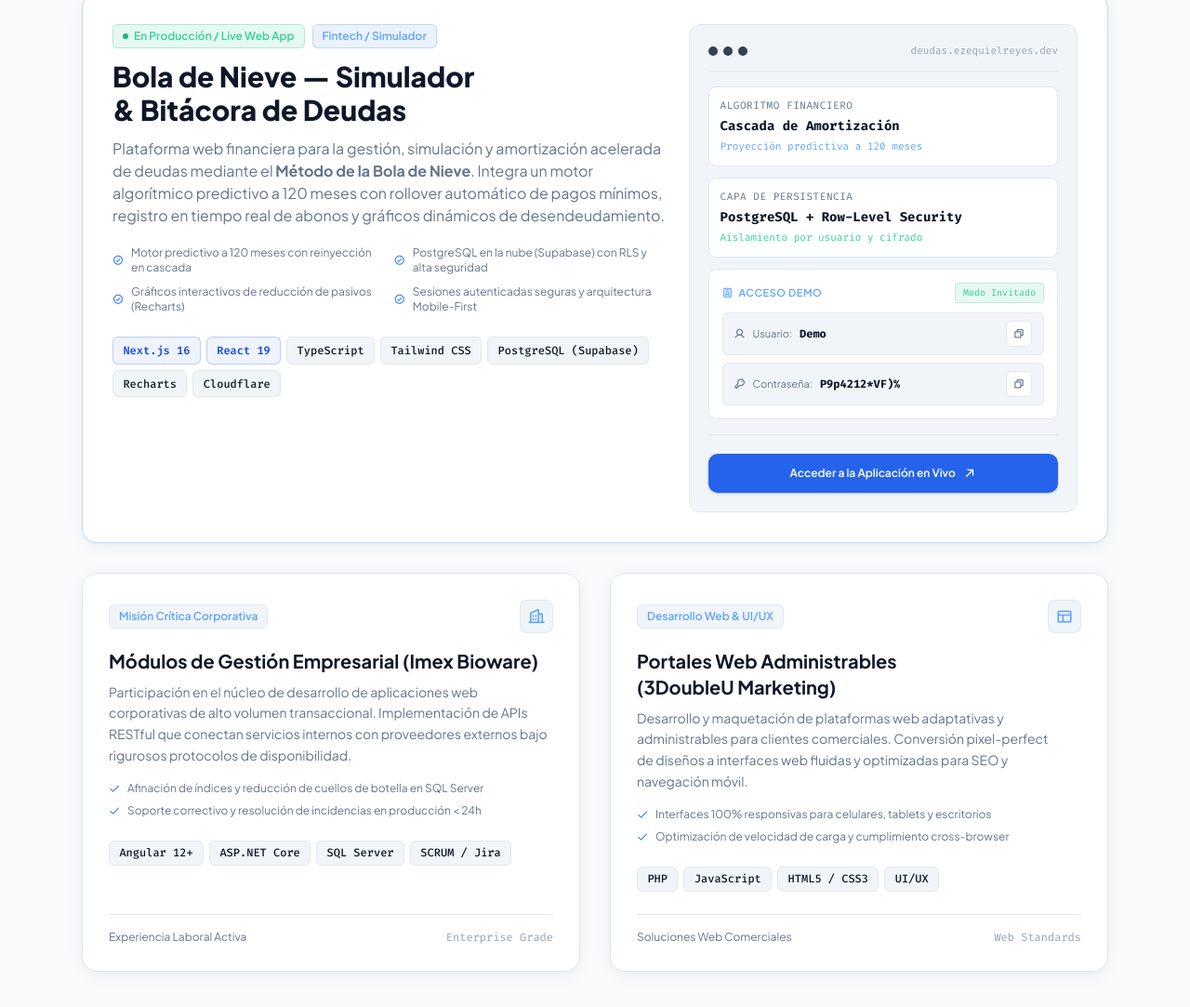
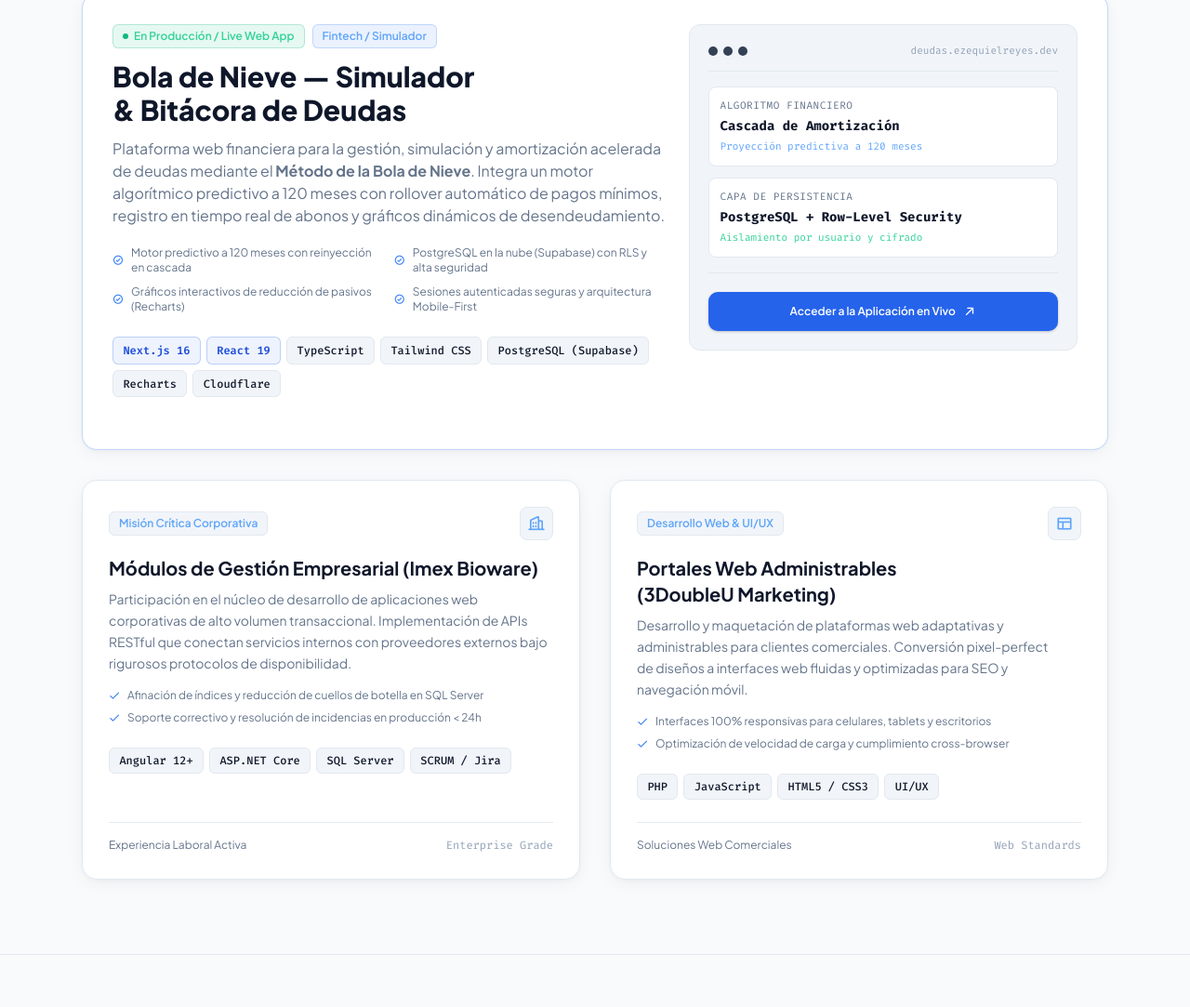
Before and after one commit to EzequielReyesRT/portafolio, a plain HTML site: page index.html in a window 1280 px wide. Shown: the part 4394-5477 px from the top of the page at 93% size. Drawn offline with nearby package versions, Linux system fonts and the light colour scheme.

Commit message:
revert(showcase): retirar credenciales demo del proyecto bola de nieve

```diff
--- a/index.html
+++ b/index.html
@@ -736,38 +736,6 @@
                       <div class="text-sm font-bold text-main mt-1">PostgreSQL + Row-Level Security</div>
                       <div class="text-[11px] text-emerald-400 mt-1">Aislamiento por usuario y cifrado</div>
                     </div>
-                    <!-- Credenciales Demo para Reclutadores / Evaluadores -->
-                    <div class="p-3.5 rounded-lg bg-card border border-edge font-sans">
-                      <div class="flex items-center justify-between mb-2.5">
-                        <span class="text-[11px] text-primary-400 uppercase tracking-wider font-semibold flex items-center gap-1.5">
-                          <i class="ph-bold ph-identification-badge text-xs"></i>
-                          <span>Acceso Demo</span>
-                        </span>
-                        <span class="text-[10px] text-emerald-400 font-mono bg-emerald-500/10 px-2 py-0.5 rounded border border-emerald-500/20">Modo Invitado</span>
-                      </div>
-                      <div class="space-y-2 text-xs">
-                        <div class="flex items-center justify-between gap-2 px-3 py-2 rounded-md bg-card-sub border border-edge">
-                          <div class="flex items-center gap-2 min-w-0">
-                            <i class="ph-bold ph-user text-xs text-muted"></i>
-                            <span class="text-muted text-[11px]">Usuario:</span>
-                            <code class="font-bold text-main font-mono text-xs truncate select-all">Demo</code>
-                          </div>
-                          <button type="button" onclick="copyToClipboard('Demo', 'Usuario demo copiado')" aria-label="Copiar usuario Demo" class="btn-icon !w-7 !h-7 !rounded-md text-muted hover:text-primary-400 shrink-0" title="Copiar usuario">
-                            <i class="ph-bold ph-copy text-xs"></i>
-                          </button>
-                        </div>
-                        <div class="flex items-center justify-between gap-2 px-3 py-2 rounded-md bg-card-sub border border-edge">
-                          <div class="flex items-center gap-2 min-w-0">
-                            <i class="ph-bold ph-key text-xs text-muted"></i>
-                            <span class="text-muted text-[11px]">Contraseña:</span>
-                            <code class="font-bold text-main font-mono text-xs truncate select-all">P9p4212*VF)%</code>
-                          </div>
-                          <button type="button" onclick="copyToClipboard('P9p4212*VF)%', 'Contraseña demo copiada')" aria-label="Copiar contraseña demo" class="btn-icon !w-7 !h-7 !rounded-md text-muted hover:text-primary-400 shrink-0" title="Copiar contraseña">
-                            <i class="ph-bold ph-copy text-xs"></i>
-                          </button>
-                        </div>
-                      </div>
-                    </div>
                   </div>
                 </div>
 
```
Also changed, not shown: 1 other file.
